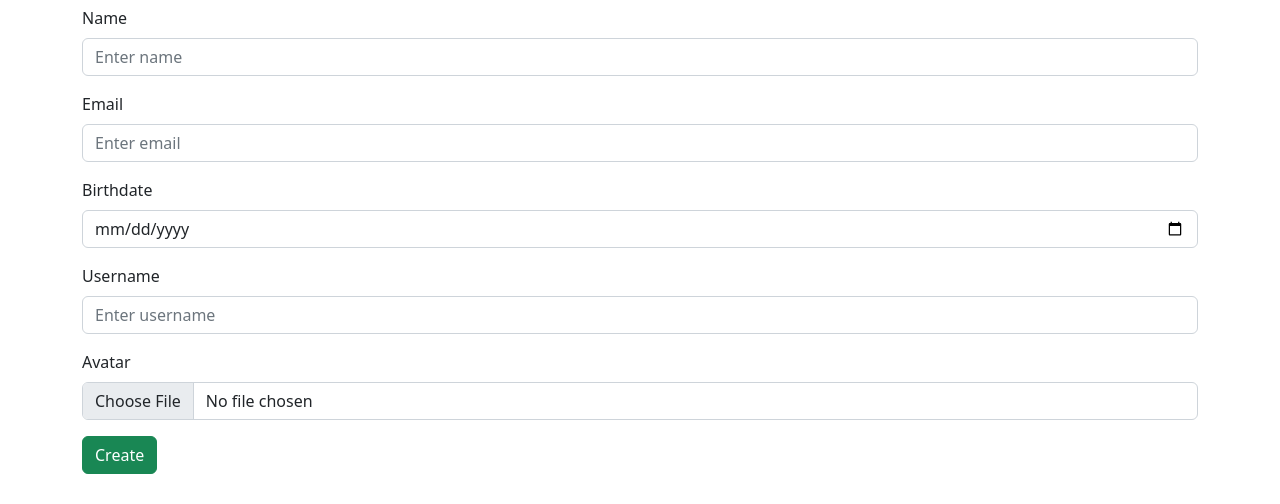
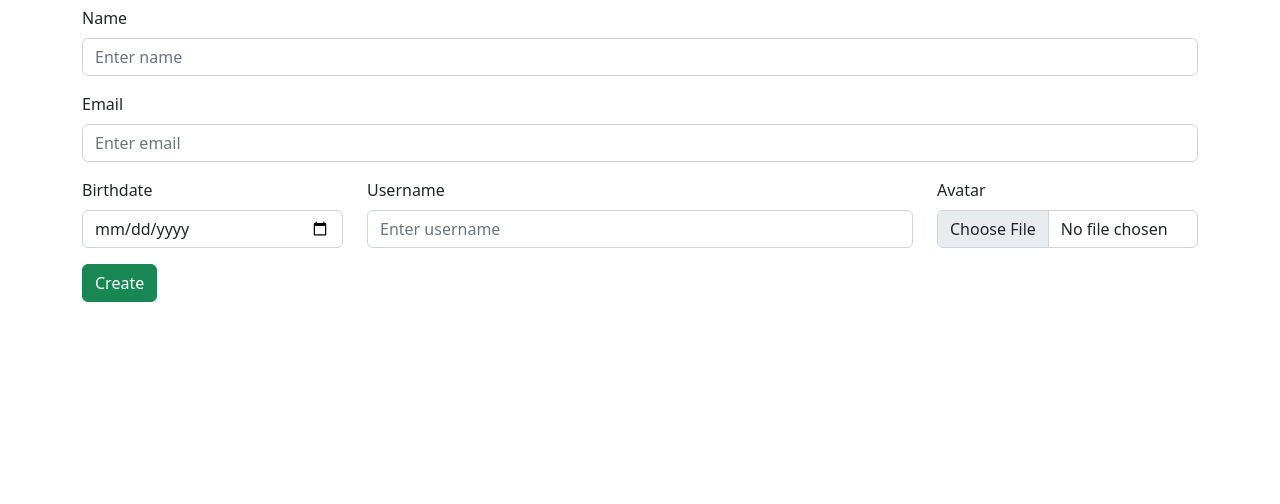
Before and after one commit to vladtymo/First-Django-App-PV321, a Django app: page /users/create/ in a window 1280 px wide. Shown: the part 160-664 px from the top of the page. Run offline with Django 5.2, Linux system fonts and the light colour scheme.

Commit message:
Minnor improvements

```diff
--- a/first_app/urls.py
+++ b/first_app/urls.py
@@ -23,6 +23,7 @@ from first_app import settings
 from users import views
 
 urlpatterns = [
+    path("", views.catalog),
     path("admin/", admin.site.urls),
     path("about/", views.about),
     path("users/", include("users.urls")),
--- a/users/templates/catalog.html
+++ b/users/templates/catalog.html
@@ -10,7 +10,8 @@
             {% if user.avatar %}
             <img src="{{user.avatar.url}}" class="card-img-top" alt="...">
             {% else %}
-            <img src="https://m.media-amazon.com/images/I/719uMEB4kiL._AC_UF1000,1000_QL80_.jpg" class="card-img-top" alt="...">
+            <img src="https://m.media-amazon.com/images/I/719uMEB4kiL._AC_UF1000,1000_QL80_.jpg" class="card-img-top"
+                alt="...">
             {% endif %}
             <div class="card-body">
                 <h5 class="card-title">{{user.name}}</h5>
--- a/users/templates/create.html
+++ b/users/templates/create.html
@@ -20,17 +20,25 @@
         <label class="form-label">Email</label>
         <input type="email" name="email" class="form-control" placeholder="Enter email">
     </div>
+    <div class="row">
+        <div class="col-3">
             <div class="mb-3">
                 <label class="form-label">Birthdate</label>
                 <input type="date" name="birthdate" class="form-control" placeholder="Enter birthdate">
             </div>
+        </div>
+        <div class="col-6">
             <div class="mb-3">
                 <label class="form-label">Username</label>
                 <input type="username" name="username" class="form-control" placeholder="Enter username">
             </div>
+        </div>
+        <div class="col-3">
             <div class="mb-3">
                 <label class="form-label">Avatar</label>
                 <input type="file" name="avatar" class="form-control" placeholder="Choose user avatar">
+            </div>
+        </div>
     </div>
 
     <button class="btn btn-success">Create</button>
--- a/users/templates/details.html
+++ b/users/templates/details.html
@@ -1,4 +1,4 @@
-{% extends "index.html" %}
+{% extends "_layout.html" %}
 
 {% block header %}User Details{% endblock %}
 
--- a/users/views.py
+++ b/users/views.py
@@ -50,10 +50,6 @@ def edit(request, id):
 
 def details(request, id):
     user = User.objects.get(id=id)
-
-    print(user.avatar)
-    print(user.avatar.url)
-
     return render(request, "details.html", {"user": user, "return_url": "/users/home"})
 
 
```
Lines whose indentation alone changed are shown as unchanged.
